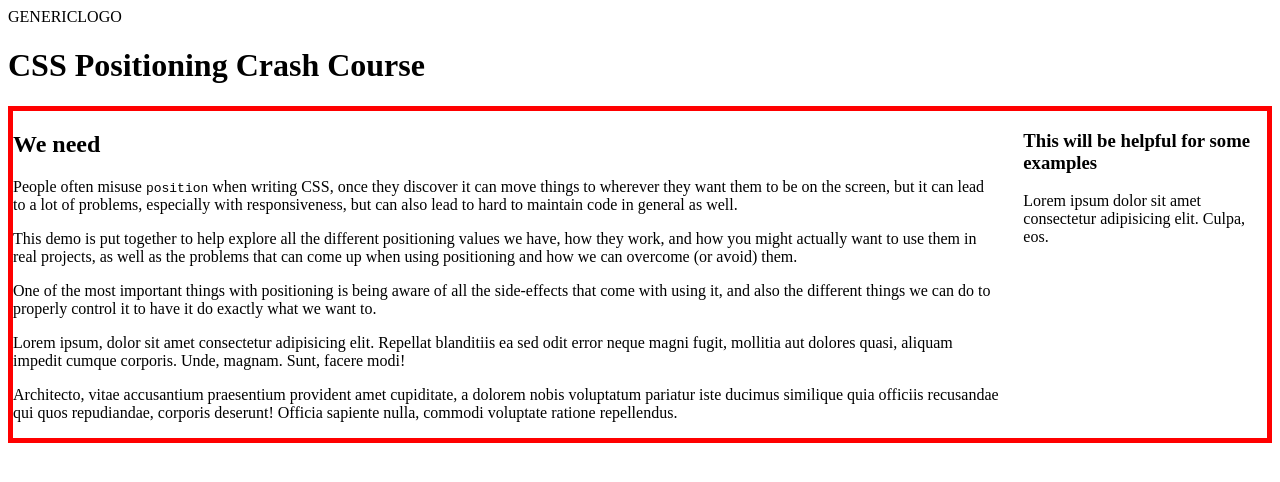
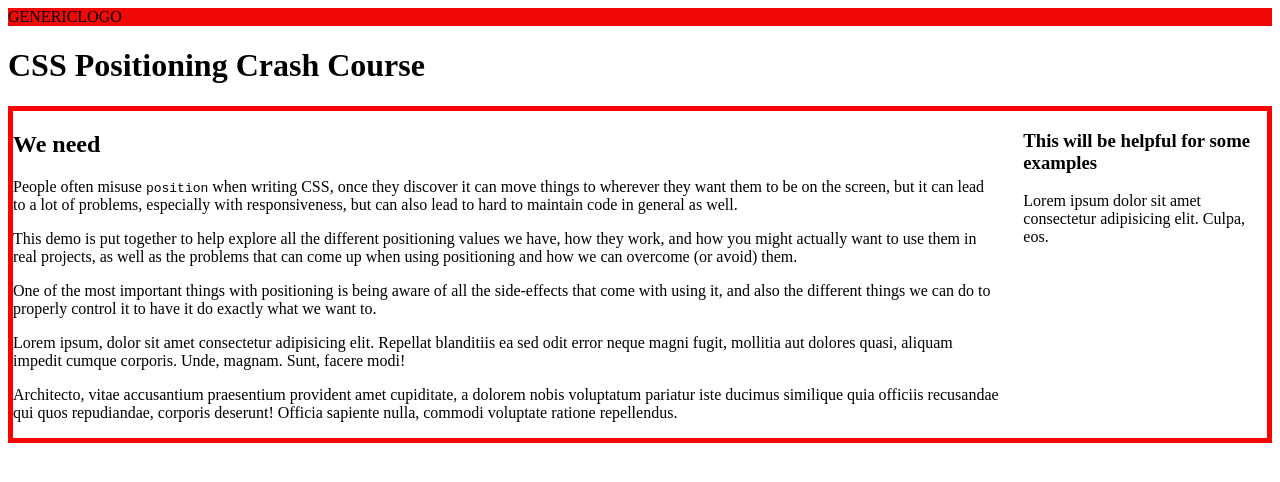
Before and after one commit to Emelyne749/Gym-self-learning-excercise, a plain HTML site: page CSS positioning/index.html in a window 1280 px wide. Drawn offline with Linux system fonts and the light colour scheme.

Commit message:
Positioning excercise small changes

```diff
--- a/CSS positioning/style.css
+++ b/CSS positioning/style.css
@@ -20,6 +20,7 @@
 } */
 
 .header{
+    background-color: rgb(243, 8, 8);
     position: sticky;
     z-index: 10;
     top : 0;
```
